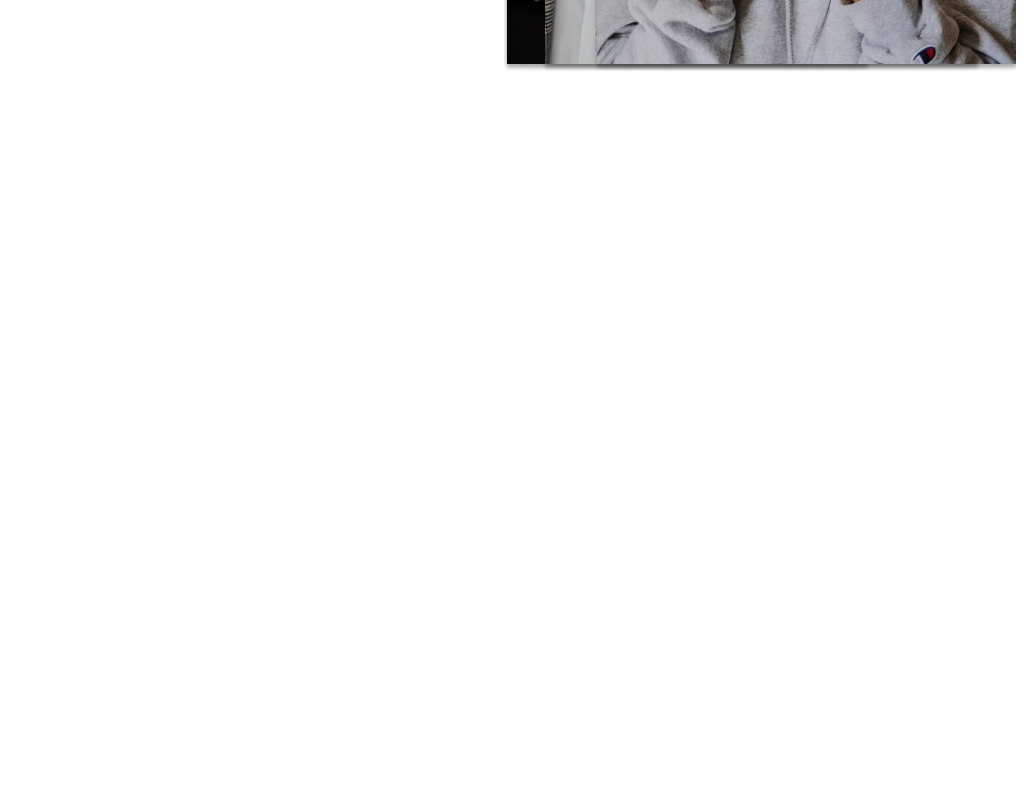
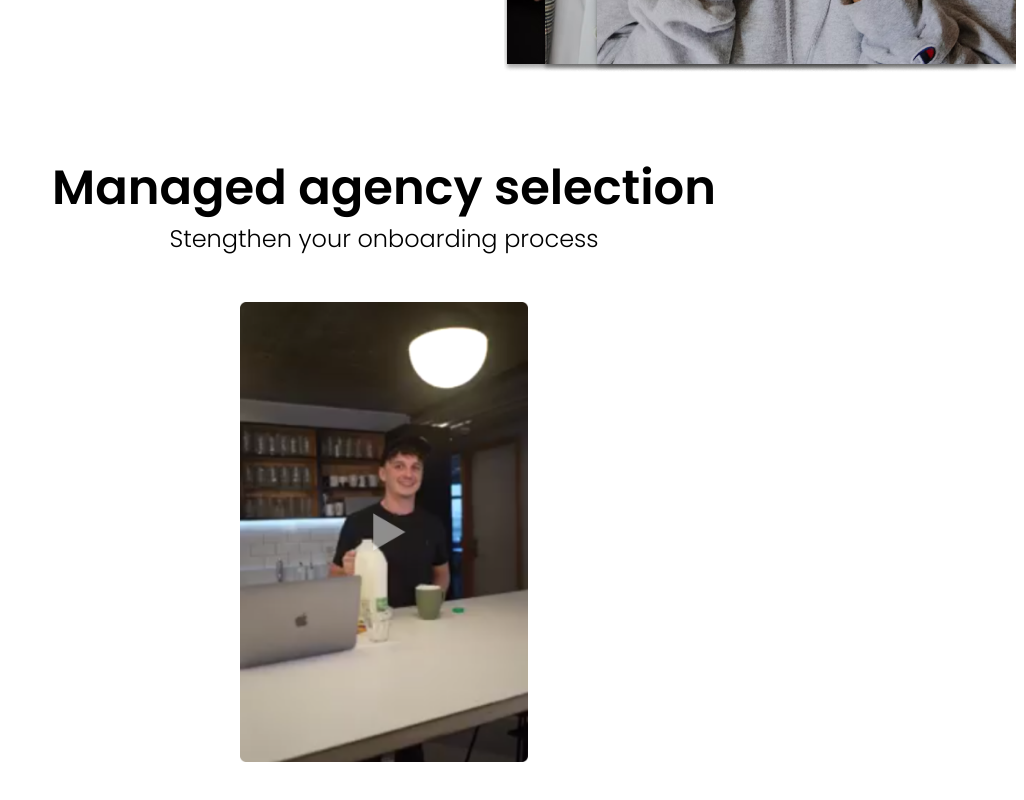
Before and after one commit to EmiliyaShtereva/Section, a Next.js app in the folder NextjsTest-main/: page / in a window 1280 px wide. Shown: the part 797-1597 px from the top of the page, without its empty margins (256-1280 px from the left). Before the commit the page ends 881 px from the top, so only its background shows below. Built offline with nearby package versions, Linux system fonts and the light colour scheme.

Commit message:
added agency selection section to home page

```diff
--- a/NextjsTest-main/pages/index.js
+++ b/NextjsTest-main/pages/index.js
@@ -1,4 +1,6 @@
 import { Hero } from "../sections";
+import { AgencySelection } from "../sections/AgencySelection/AgencySelection";
+import video from "../resources/video.png"
 
 const heroProps = {
   image: { src: "/img/heroimg.png", alt: "", width: 1000, height: 1680 },
@@ -7,6 +9,11 @@ const heroProps = {
   ctaText: "Start",
 };
 
+const selectionProps = {
+  image: { src: video, alt: "", width: 1000, height: 1680 },
+  title: "Managed agency selection",
+  description: "Stengthen your onboarding process",
+};
 
 export default function Home() {
   return (
@@ -21,6 +28,7 @@ export default function Home() {
       </head>
       <div>
         <Hero {...heroProps} />
+        <AgencySelection {...selectionProps} />
       </div>
     </>
   );
--- a/NextjsTest-main/sections/index.js
+++ b/NextjsTest-main/sections/index.js
@@ -1 +1,2 @@
 export * from "./Hero";
+export * from "./AgencySelection";
```
